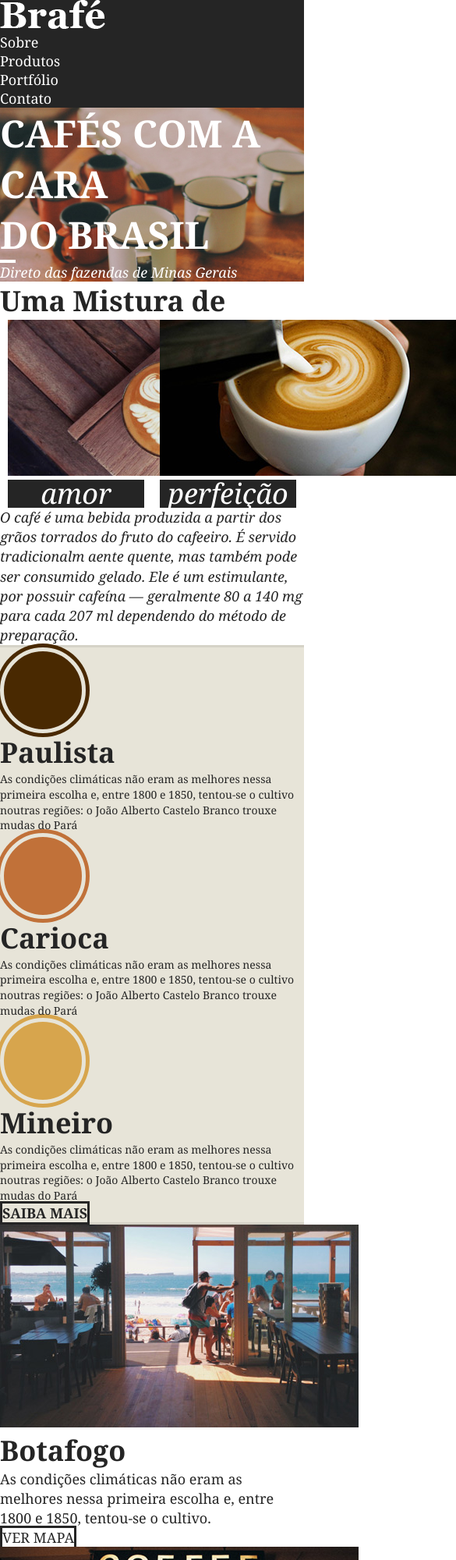
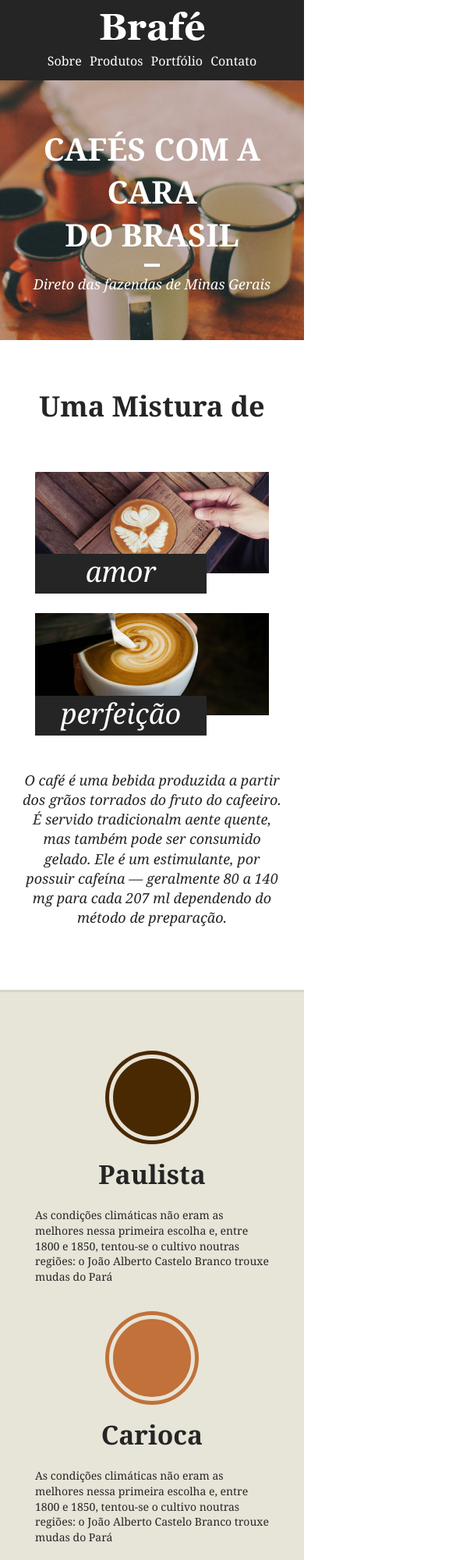
Before and after one commit to phenrique7/fem--four-card-feature-section, a plain HTML site: page index.html in a window 390 px wide. Shown: the top 2000 px of the page at 78% size, 585 px wide, since content can reach past the window. Drawn offline with Linux system fonts and the light colour scheme.

Commit message:
feat/refactor: css with grid implemented

```diff
--- a/css/grid.css
+++ b/css/grid.css
@@ -64,3 +64,27 @@
 .grid-12 {
   width: calc(100% - 20px);
 }
+
+@media (max-width: 739px) {
+  .container {
+    max-width: 300px;
+  }
+
+  .grid-1,
+  .grid-2,
+  .grid-3,
+  .grid-4,
+  .grid-5,
+  .grid-6,
+  .grid-7,
+  .grid-8,
+  .grid-9,
+  .grid-10,
+  .grid-11,
+  .grid-12 {
+    width: 100%;
+    margin-left: 0;
+    margin-right: 0;
+    float: none;
+  }
+}
--- a/css/style.css
+++ b/css/style.css
@@ -14,16 +14,63 @@ body {
 	box-sizing: border-box;
 }
 
+img {
+  max-width: 100%;
+  display: block;
+}
+
 /* Menu */
 
 .menu {
 	background: #252525;
+  padding: 15px 0;
+}
+
+.menu-nav {
+  float: right;
+}
+
+.menu-nav ul li {
+  display: inline-block;
+  height: 36px;
+}
+
+.menu-nav ul li:hover {
+  border-bottom: 1px solid #fff;
 }
 
 .menu-nav a {
-	text-decoration: none;
-	color: #fff;
-	font-size: 1.125em;
+  display: block;
+  padding: 10px;
+  text-decoration: none;
+  color: #fff;
+  font-size: 1.125em;
+}
+
+@media (max-width: 739px) {
+  .menu .container {
+    text-align: center;
+  }
+
+  .menu-logo {
+    float: none;
+  }
+
+  .menu-logo img {
+    margin: 0 auto;
+  }
+
+  .menu-nav {
+    float: none;
+    clear: both;
+    top: 12px;
+    position: relative;
+  }
+
+  .menu-nav a {
+    font-size: 1em;
+    padding: 3px;
+  }
 }
 
 /* Intro */
@@ -32,6 +79,8 @@ body {
 	background: url('../img/bg-intro.jpg') no-repeat center center;
 	background-size: cover;
 	color: #fff;
+  padding: 150px 0;
+  text-align: center;
 }
 
 .intro h1 {
@@ -45,6 +94,7 @@ body {
 	width: 20px;
 	height: 4px;
 	background: #fff;
+  margin: 10px auto;
 }
 
 .intro p {
@@ -52,10 +102,26 @@ body {
 	font-size: 1.125em;
 }
 
+@media (max-width: 739px) {
+  .intro {
+    padding: 60px 0;
+  }
+
+  .intro h1 {
+    font-size: 2.5em;
+  }
+}
+
 /* Sobre */
+
+.sobre {
+  padding: 60px 0;
+}
 
 .sobre h2 {
 	font-size: 2.25em;
+  text-align: center;
+  margin-bottom: 60px;
 }
 
 .sobre-item h3 {
@@ -67,12 +133,24 @@ body {
 	font-weight: normal;
 	text-align: center;
 	position: relative;
+  width: 220px;
+  padding: 5px 0 10px 0;
+  top: -25px;
 }
 
 .sobre > p {
 	font-size: 1.125em;
 	line-height: 1.4em;
 	font-style: italic;
+  max-width: 460px;
+  margin: 20px auto;
+  text-align: center;
+}
+
+@media (max-width: 739px) {
+  .sobre > p {
+    max-width: 340px;
+  }
 }
 
 /* Produtos */
@@ -81,10 +159,17 @@ body {
 	background: #e7e4d8;
 	border-top: 3px solid #d6d3c8;
 	border-bottom: 3px solid #d6d3c8;
+  padding: 60px 0;
+}
+
+.produtos-item {
+  margin-bottom: 40px;
 }
 
 .produtos-item h2 {
-	font-size: 2.25em;
+	font-size: 2.1em;
+  text-align: center;
+  margin-bottom: 20px;
 }
 
 .produtos-item h2::before {
@@ -96,6 +181,7 @@ body {
 	border-radius: 50%;
 	border: 5px solid #e7e4d8;
 	box-shadow: 0 0 0 5px currentColor;
+  margin: 20px auto;
 }
 
 h2.produtos-paulista::before {
@@ -123,17 +209,32 @@ h2.produtos-mineiro::before {
 	font-size: 1.125em;
 	font-weight: bold;
 	text-transform: uppercase;
+  display: block;
+  width: 180px;
+  padding: 15px 0;
+  margin: 20px auto 0 auto;
 }
 
 /* Locais */
 
+.locais {
+  padding: 60px 0;
+}
+
+.locais-item {
+  margin-bottom: 40px;
+}
+
 .locais-item h2 {
 	font-size: 2.25em;
+  margin-bottom: 20px;
 }
 
 .locais-item p {
 	font-size: 1.125em;
 	line-height: 1.4em;
+  max-width: 320px;
+  margin-bottom: 40px;
 }
 
 .locais-item a {
@@ -142,12 +243,34 @@ h2.produtos-mineiro::before {
 	text-decoration: none;
 	border: 3px solid;
 	color: #252525;
+  padding: 10px 20px;
+}
+
+@media (max-width: 739px) {
+  .locais-item {
+    margin-bottom: 20px;
+  }
+
+  .locais-item > div, .locais-item img {
+    width: 300px;
+    margin: 0;
+    text-align: center;
+  }
+
+  .locais-item img {
+    margin: 25px 0;
+  }
+
+  .locais-item p {
+    margin-bottom: 40px;
+  }
 }
 
 /* Assine */
 
 .assine {
 	background: #e7e4d8;
+  padding: 30px 0;
 }
 
 .assine-info h2 {
@@ -169,6 +292,9 @@ h2.produtos-mineiro::before {
 	font-size: 1.5em;
 	font-style: italic;
 	font-family: Georgia, serif;
+  width: calc(100% - 140px);
+  padding: 10px;
+  float: left;
 }
 
 .assine button {
@@ -179,15 +305,55 @@ h2.produtos-mineiro::before {
 	font-size: 1.5em;
 	color: #fff;
 	cursor: pointer;
+  width: 140px;
+  padding: 13px 0;
+}
+
+@media (max-width: 739px) {
+  .assine input,
+  .assine button {
+    float: none;
+    width: 100%;
+  }
+
+  .assine-info {
+    text-align: center;
+  }
+
+  .assine-info h2 {
+    font-size: 2em;
+  }
+
+  .assine-info p {
+    font-size: 1.3em;
+    margin-bottom: 20px;
+  }
 }
 
 /*Footer*/
 
 .footer {
 	background: #d6d3c8;
+  padding: 40px 0;
+}
+
+.footer img {
+  float: right;
 }
 
 .footer p {
 	font-size: 1.125em;
 	line-height: 1.4em;
 }
+
+@media (max-width: 739px) {
+  .footer p {
+    text-align: center;
+  }
+
+  .footer img {
+    float: none;
+    padding-top: 20px;
+    margin: 0 auto;
+  }
+}
--- a/index.html
+++ b/index.html
@@ -8,11 +8,12 @@
 	<link rel="stylesheet" type="text/css" href="css/style.css">
 </head>
 <body>
-
 	<header class="menu">
 		<div class="container">
-			<a class="menu-logo" href="#"><img src="img/brafe.png" alt="Brafé"></a>
-			<nav class="menu-nav">
+			<a class="menu-logo grid-4" href="#">
+        <img src="img/brafe.png" alt="Brafé">
+      </a>
+			<nav class="menu-nav grid-8">
 				<ul>
 					<li><a href="#">Sobre</a></li>
 					<li><a href="#">Produtos</a></li>
@@ -22,12 +23,10 @@
 			</nav>
 		</div>
 	</header>
-
 	<main class="intro">
 		<h1>Cafés com a cara<br>do Brasil</h1>
 		<p>Direto das fazendas de Minas Gerais</p>
 	</main>
-
 	<section class="sobre">
 		<h2>Uma Mistura de</h2>
 		<div class="container">
@@ -43,75 +42,75 @@
 		<p>O café é uma bebida produzida a partir dos grãos torrados do fruto do cafeeiro. É servido tradicionalm
 aente quente, mas também pode ser consumido gelado. Ele é um estimulante, por possuir cafeína — geralmente 80 a 140 mg para cada 207 ml dependendo do método de preparação.</p>
 	</section>
-
 	<section class="produtos">
 		<div class="container">
-			<div class="produtos-item">
+			<div class="produtos-item grid-4">
 				<h2 class="produtos-paulista">Paulista</h2>
 				<p>As condições climáticas não eram as melhores nessa primeira escolha e, entre 1800 e 1850, tentou-se o cultivo noutras regiões: o João Alberto Castelo Branco trouxe mudas do Pará</p>
 			</div>
-			<div class="produtos-item">
+			<div class="produtos-item grid-4">
 				<h2 class="produtos-carioca">Carioca</h2>
 				<p>As condições climáticas não eram as melhores nessa primeira escolha e, entre 1800 e 1850, tentou-se o cultivo noutras regiões: o João Alberto Castelo Branco trouxe mudas do Pará</p>
 			</div>
-			<div class="produtos-item">
+			<div class="produtos-item grid-4">
 				<h2 class="produtos-mineiro">Mineiro</h2>
 				<p>As condições climáticas não eram as melhores nessa primeira escolha e, entre 1800 e 1850, tentou-se o cultivo noutras regiões: o João Alberto Castelo Branco trouxe mudas do Pará</p>
 			</div>
 		</div>
 		<a class="produtos-btn" href="#">Saiba Mais</a>
 	</section>
-
-	<section class="locais container">
-		<div class="locais-item">
-			<img src="img/botafogo.jpg" alt="Brafé unidade Botafogo">
-			<div>
+	<section class="locais">
+		<div class="locais-item container">
+      <div class="grid-6">
+			  <img src="img/botafogo.jpg" alt="Brafé unidade Botafogo">
+      </div>
+			<div class="grid-6">
 				<h2>Botafogo</h2>
 				<p>As condições climáticas não eram as melhores nessa primeira escolha e, entre 1800 e 1850, tentou-se o cultivo.</p>
 				<a href="#">Ver Mapa</a>
 			</div>
 		</div>
-
-		<div class="locais-item">
-			<img src="img/iguatemi.jpg" alt="Brafé unidade Iguatemi">
-			<div>
+		<div class="locais-item container">
+      <div class="grid-6">
+        <img src="img/iguatemi.jpg" alt="Brafé unidade Iguatemi">
+      </div>
+			<div class="grid-6">
 				<h2>Iguatemi</h2>
 				<p>As condições climáticas não eram as melhores nessa primeira escolha e, entre 1800 e 1850, tentou-se o cultivo.</p>
 				<a href="#">Ver Mapa</a>
 			</div>
 		</div>
-
-		<div class="locais-item">
-			<img src="img/botafogo.jpg" alt="Brafé unidade Mineirão">
-			<div>
+		<div class="locais-item container">
+      <div class="grid-6">
+        <img src="img/botafogo.jpg" alt="Brafé unidade Mineirão">
+      </div>
+			<div class="grid-6">
 				<h2>Mineirão</h2>
 				<p>As condições climáticas não eram as melhores nessa primeira escolha e, entre 1800 e 1850, tentou-se o cultivo.</p>
 				<a href="#">Ver Mapa</a>
 			</div>
 		</div>
-
 	</section>
-
 	<section class="assine">
 		<div class="container">
-			<div class="assine-info">
+			<div class="assine-info grid-6">
 				<h2>Assine Nossa Newsletter</h2>
 				<p>promoções e eventos mensais</p>
 			</div>
-			<form>
+			<form class="grid-6">
 				<label>E-mail</label>
 				<input type="text" placeholder="Digite seu e-mail">
 				<button type="submit">Enviar</button>
 			</form>
 		</div>
 	</section>
-
 	<footer class="footer">
 		<div class="container">
-			<p>Este é um projeto da Origamid. Mais em origamid.com<br>Praia de Botafogo, 300, 5º andar - Botafogo - Rio de Janeiro</p>
-			<img src="img/brafe.png" alt="Brafé">
+			<p class="grid-8">Este é um projeto da Origamid. Mais em origamid.com<br>Praia de Botafogo, 300, 5º andar - Botafogo - Rio de Janeiro</p>
+      <div class="grid-4">
+        <img src="img/brafe.png" alt="Brafé">
+      </div>
 		</div>
 	</footer>
-
 </body>
 </html>
```
